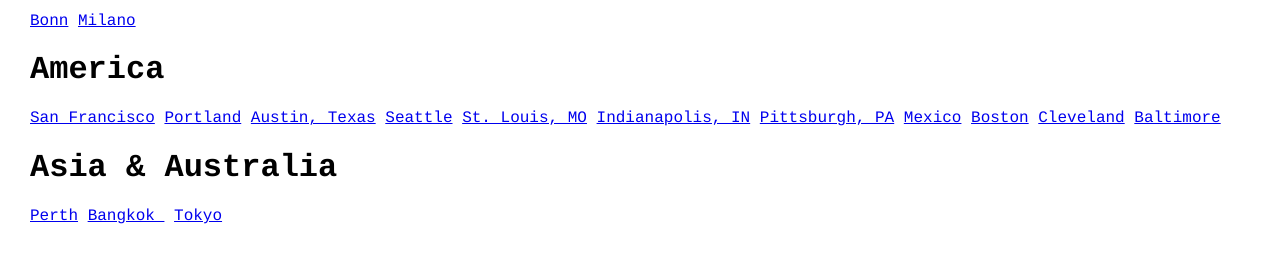
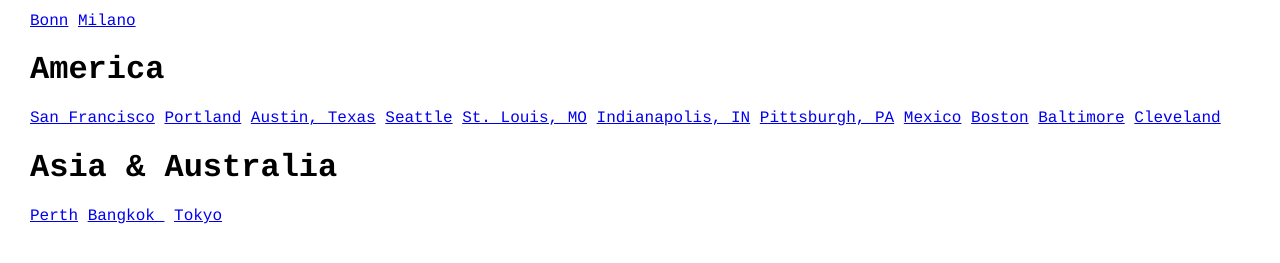
Before and after one commit to dorkbotlondon/dorkbotlondon.github.io, a Jekyll site: the page built from world.html, in a window 1280 px wide. Shown: the part 319-582 px from the top of the page. Built offline with Jekyll 4.4.1, drawn with Linux system fonts in a browser that asks for light colours; Markdown is read by kramdown in place of the engine named in the settings; comment, search, counter and statistics services are not loaded.

Commit message:
Update world.html

```diff
--- a/world.html
+++ b/world.html
@@ -76,13 +76,15 @@ Francisco</a> <script async src="https://platform.twitter.com/widgets.js" charse
 
 %5Etfw">Boston</a> <script async src="https://platform.twitter.com/widgets.js" charset="utf-8"></script>
 
+  <a class="twitter-timeline" data-tweet-limit="1" data-width="260" data-height="200" href="https://twitter.com/baltodorkbot?ref_src=twsrc
+
+%5Etfw">Baltimore</a> <script async src="https://platform.twitter.com/widgets.js" charset="utf-8"></script>
+
+
   <a class="twitter-timeline" data-tweet-limit="1" data-width="260" data-height="200" href="https://twitter.com/dorkbotCLE?ref_src=twsrc
 
 %5Etfw">Cleveland</a> <script async src="https://platform.twitter.com/widgets.js" charset="utf-8"></script>
 
-  <a class="twitter-timeline" data-tweet-limit="1" data-width="260" data-height="200" href="https://twitter.com/baltodorkbot?ref_src=twsrc
-
-%5Etfw">Baltimore</a> <script async src="https://platform.twitter.com/widgets.js" charset="utf-8"></script>
 
   <h1>Asia & Australia</h1>
   <a class="twitter-timeline" data-tweet-limit="1" data-width="260" data-height="200" href="https://twitter.com/DorkbotPerth?ref_src=twsrc
```
